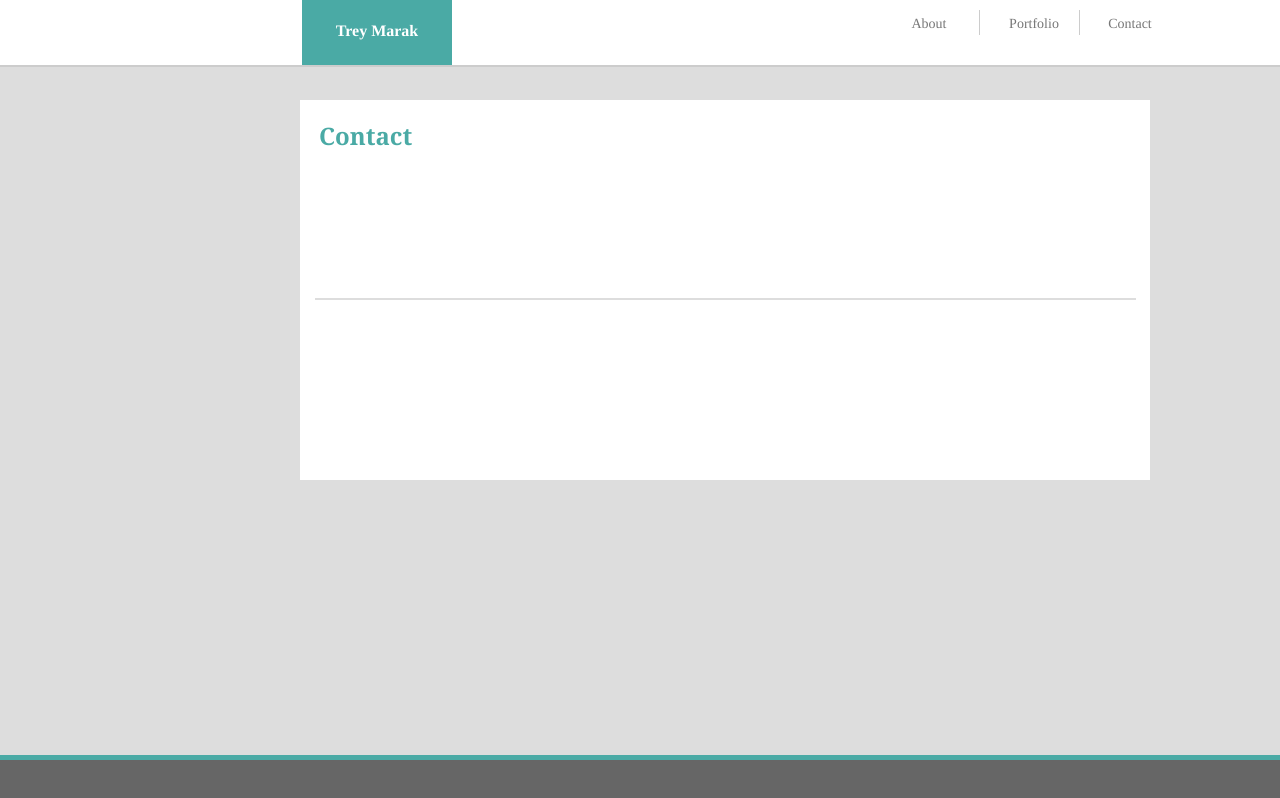
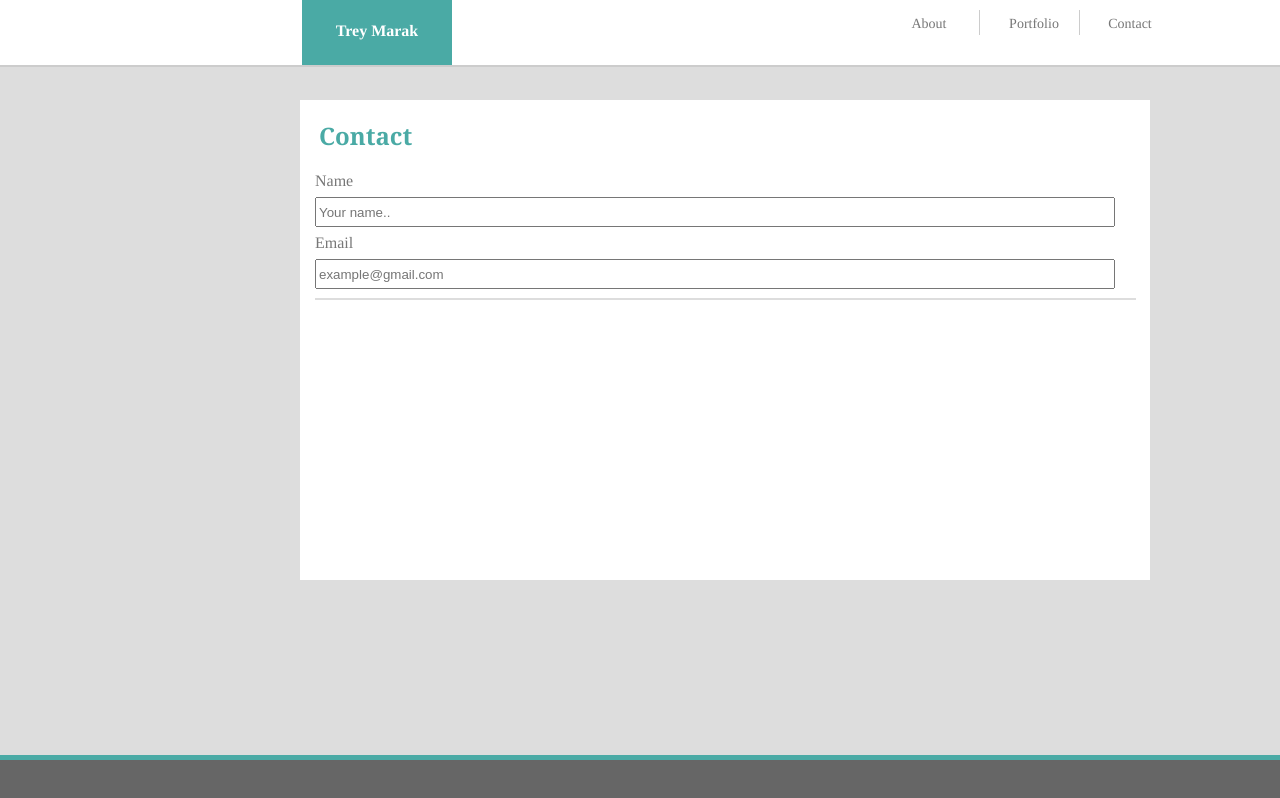
Before and after one commit to treymarak/Basic-Portfolio, a plain HTML site: page contact.html in a window 1280 px wide. Drawn offline with Linux system fonts and the light colour scheme.

Commit message:
edit contact page

```diff
--- a/assets/css/style.css
+++ b/assets/css/style.css
@@ -118,3 +118,22 @@ img{
     padding: 20px;
 
 }
+
+
+
+
+.info{
+    position: fixed;
+    top: 150px;
+    left: 300px;
+    width: 820px;
+    height: 400px;
+    background-color: #ffffff;
+    color: #777777;
+    padding: 15px;
+}
+
+input{
+    width: 800px;
+    height: 30px;
+}
--- a/contact.html
+++ b/contact.html
@@ -15,9 +15,16 @@
         </div>
     </div>
 
-    <div class="section">
-            <h2>Contact</h2>
+    <div class="info">
+        <h2>Contact</h2>
+        <div class="name">
 
+            <label for="fname">Name</label>
+            <input type="text" id="fname" name="firstname" placeholder="Your name..">
+            <label for="femail">Email</label>
+            <input type="text" id="femail" name="Email" placeholder="example@gmail.com">
+
+        </div>
 
        </div>
 
```
